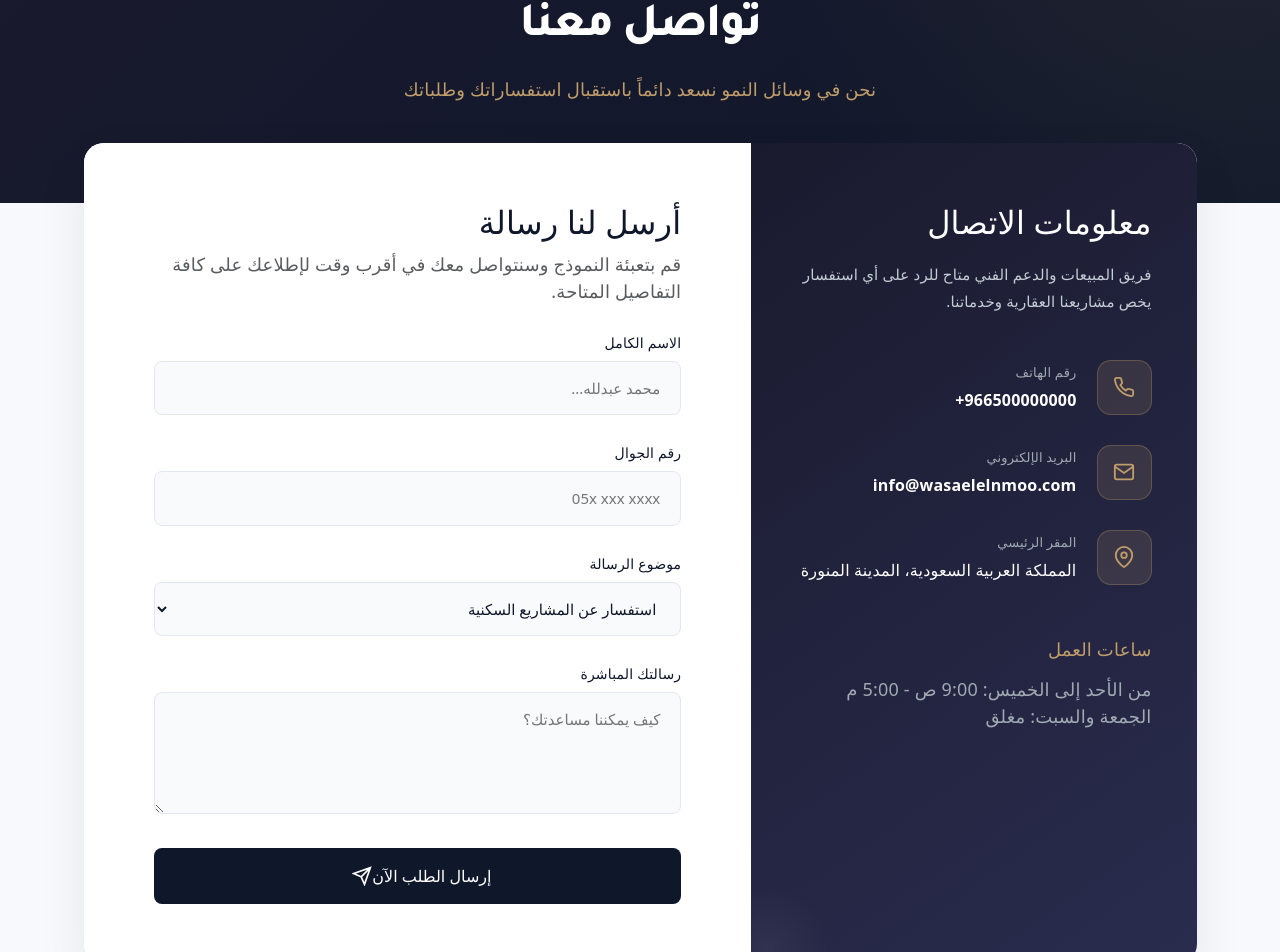
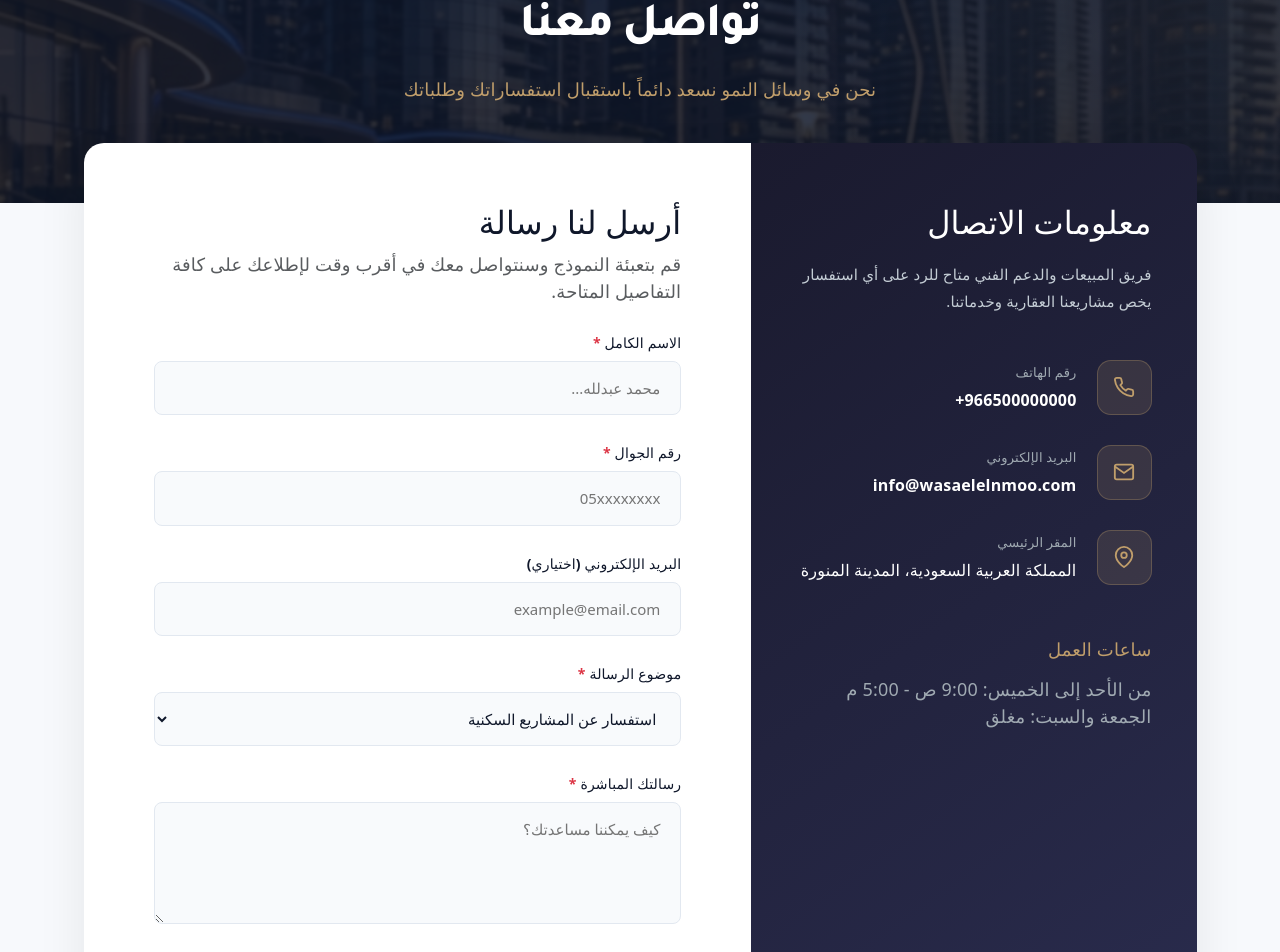
Before and after one commit to OmarEltabakh/New-Project, a React (Vite) app: page /contact in a window 1280 px wide. Shown: the part 140-1092 px from the top of the page. Built offline with nearby package versions, Linux system fonts and the light colour scheme.

Commit message:
contact us page added

```diff
--- a/src/components/Navbar/Navbar.jsx
+++ b/src/components/Navbar/Navbar.jsx
@@ -51,7 +51,7 @@ const Navbar = () => {
           </li>
           <li><Link to="/#services" onClick={closeMenu}>خدمات الشركة</Link></li>
           <li><Link to="/#partners" onClick={closeMenu}>شركاء النجاح</Link></li>
-          {/* <li><Link to="/contacts" onClick={closeMenu}>تواصل معنا</Link></li> */}
+          <li><Link to="/contact" onClick={closeMenu}>تواصل معنا</Link></li>
         </ul>
 
       </div>
--- a/src/pages/Contact/Contact.css
+++ b/src/pages/Contact/Contact.css
@@ -40,7 +40,7 @@
 .contact-grid {
   display: grid;
   grid-template-columns: 40% 60%;
-  background: #fff;
+  background: transparent;
   border-radius: 20px;
   box-shadow: 0 20px 50px rgba(0, 0, 0, 0.08);
   overflow: hidden;
@@ -52,7 +52,6 @@
   color: #fff;
   padding: 60px 45px;
   position: relative;
-  border-radius: 0 !important;
   overflow: hidden;
 }
 
--- a/src/pages/Contact/Contact.jsx
+++ b/src/pages/Contact/Contact.jsx
@@ -1,12 +1,96 @@
-import React from 'react';
+import React, { useState } from 'react';
 import './Contact.css';
+import contactBg from '../../assets/contact-bg.png';
 
 const Contact = () => {
+  const [formData, setFormData] = useState({
+    name: '',
+    phone: '',
+    email: '',
+    subject: 'استفسار عن المشاريع السكنية',
+    message: ''
+  });
+
+  const [loading, setLoading] = useState(false);
+  const [status, setStatus] = useState(null);
+
+  const handleChange = (e) => {
+    const { name, value } = e.target;
+    setFormData(prev => ({
+      ...prev,
+      [name]: value
+    }));
+  };
+
+  // Saudi phone numbers start with 05 (or +9665 or 5) and have 10 digits generally, simplified here to typical input.
+  const isPhoneValid = (phone) => {
+    const regex = /^(?:\+9665|05|5)\d{8}$/;
+    return regex.test(phone.replace(/\s/g, ''));
+  };
+
+  const isFormValid = () => {
+    return (
+      formData.name.trim() !== '' &&
+      isPhoneValid(formData.phone) &&
+      formData.message.trim() !== ''
+    );
+  };
+
+const handleSubmit = async (e) => {
+    e.preventDefault();
+    if (!isFormValid()) return;
+
+    setLoading(true);
+    setStatus(null);
+
+    const SCRIPT_URL = 'https://script.google.com/macros/s/AKfycbyCQTD9EmBtAdolD1Ntq4n2BTa77ktlSrYgb95hwARLmMQ4qc8itRQZCxziLaLUjRJh1w/exec';
+
+    try {
+      const params = new URLSearchParams();
+      params.append('name', formData.name);
+      params.append('phone', formData.phone);
+      params.append('email', formData.email);
+      params.append('subject', formData.subject);
+      params.append('message', formData.message);
+
+      await fetch(SCRIPT_URL, {
+        method: 'POST',
+        body: params,
+        mode: 'no-cors',
+        headers: {
+          'Content-Type': 'application/x-www-form-urlencoded'
+        }
+      });
+
+      setStatus('success');
+      setFormData({
+        name: '',
+        phone: '',
+        email: '',
+        subject: 'استفسار عن المشاريع السكنية',
+        message: ''
+      });
+    } catch (error) {
+      console.error("Error sending data:", error);
+      setStatus('error');
+    }
+
+    setLoading(false);
+  };
+
   return (
     <div className="contact-page-wrapper">
       {/* Contact Hero Area */}
-      <div className="contact-hero">
-        <div className="container text-center text-white">
+      <div
+        className="contact-hero"
+        style={{
+          backgroundImage: `url(${contactBg})`,
+          backgroundSize: 'cover',
+          backgroundPosition: 'center'
+        }}
+      >
+        <div style={{position: 'absolute', top: 0, left: 0, right: 0, bottom: 0, backgroundColor: 'rgba(15, 23, 42, 0.85)'}}></div>
+        <div className="container text-center text-white" style={{position: 'relative', zIndex: 1}}>
           <h1 className="contact-title-main">تواصل معنا</h1>
           <p className="contact-subtitle mt-3">نحن في وسائل النمو نسعد دائماً باستقبال استفساراتك وطلباتك</p>
         </div>
@@ -64,20 +148,37 @@ const Contact = () => {
             <h3 className="form-header">أرسل لنا رسالة</h3>
             <p className="text-muted mb-4">قم بتعبئة النموذج وسنتواصل معك في أقرب وقت لإطلاعك على كافة التفاصيل المتاحة.</p>
 
-            <form className="contact-form">
+            {status === 'success' && (
+              <div className="alert alert-success mb-4" role="alert" style={{backgroundColor: '#e6f4ea', color: '#137333', padding: '15px', borderRadius: '8px', border: '1px solid #ceead6'}}>
+                شكراً لتواصلك معنا! تم استلام رسالتك وسنقوم بالرد عليك في أقرب وقت.
+              </div>
+            )}
+
+            {status === 'error' && (
+              <div className="alert alert-danger mb-4" role="alert" style={{backgroundColor: '#fce8e6', color: '#c5221f', padding: '15px', borderRadius: '8px', border: '1px solid #fad2cf'}}>
+                عذراً، حدث خطأ أثناء إرسال الرسالة. يرجى المحاولة مرة أخرى.
+              </div>
+            )}
+
+            <form className="contact-form" onSubmit={handleSubmit}>
               <div className="form-group mb-4">
-                <label className="custom-label">الاسم الكامل</label>
-                <input type="text" className="custom-input" placeholder="محمد عبدلله..." />
+                <label className="custom-label">الاسم الكامل <span className="text-danger">*</span></label>
+                <input required name="name" value={formData.name} onChange={handleChange} type="text" className="custom-input" placeholder="محمد عبدلله..." />
               </div>
 
               <div className="form-group mb-4">
-                <label className="custom-label">رقم الجوال</label>
-                <input type="tel" className="custom-input" placeholder="05x xxx xxxx" dir="ltr" style={{ textAlign: 'right' }} />
+                <label className="custom-label">رقم الجوال <span className="text-danger">*</span> {formData.phone && !isPhoneValid(formData.phone) && <span style={{color: 'red', fontSize: '12px', fontWeight: 'normal'}}>(رقم سعودي غير صحيح)</span>}</label>
+                <input required name="phone" value={formData.phone} onChange={handleChange} type="tel" className="custom-input" placeholder="05xxxxxxxx" dir="ltr" style={{ textAlign: 'right', borderColor: formData.phone && !isPhoneValid(formData.phone) ? 'red' : '' }} />
               </div>
 
               <div className="form-group mb-4">
-                <label className="custom-label">موضوع الرسالة</label>
-                <select className="custom-input custom-select">
+                <label className="custom-label">البريد الإلكتروني (اختياري)</label>
+                <input name="email" value={formData.email} onChange={handleChange} type="email" className="custom-input" placeholder="example@email.com" dir="ltr" style={{ textAlign: 'right' }} />
+              </div>
+
+              <div className="form-group mb-4">
+                <label className="custom-label">موضوع الرسالة <span className="text-danger">*</span></label>
+                <select required name="subject" value={formData.subject} onChange={handleChange} className="custom-input custom-select">
                   <option>استفسار عن المشاريع السكنية</option>
                   <option>طلب إدارة أملاك</option>
                   <option>خدمات التطوير العقاري</option>
@@ -86,13 +187,18 @@ const Contact = () => {
               </div>
 
               <div className="form-group mb-4">
-                <label className="custom-label">رسالتك المباشرة</label>
-                <textarea className="custom-textarea" rows="4" placeholder="كيف يمكننا مساعدتك؟"></textarea>
+                <label className="custom-label">رسالتك المباشرة <span className="text-danger">*</span></label>
+                <textarea required name="message" value={formData.message} onChange={handleChange} className="custom-textarea" rows="4" placeholder="كيف يمكننا مساعدتك؟"></textarea>
               </div>
 
-              <button type="submit" className="custom-submit-btn w-100">
-                إرسال الطلب الآن
-                <svg className="ms-2" viewBox="0 0 24 24" width="20" height="20" fill="none" stroke="currentColor" strokeWidth="2"><path d="M22 2L11 13M22 2l-7 20-4-9-9-4 20-7z"/></svg>
+              <button
+                type="submit"
+                className="custom-submit-btn w-100"
+                disabled={!isFormValid() || loading}
+                style={{ opacity: (!isFormValid() || loading) ? 0.6 : 1, cursor: (!isFormValid() || loading) ? 'not-allowed' : 'pointer'}}
+              >
+                {loading ? 'جاري الإرسال...' : 'إرسال الطلب الآن'}
+                {!loading && <svg className="ms-2" viewBox="0 0 24 24" width="20" height="20" fill="none" stroke="currentColor" strokeWidth="2"><path d="M22 2L11 13M22 2l-7 20-4-9-9-4 20-7z"/></svg>}
               </button>
             </form>
           </div>
```
Also changed, not shown: src/assets/contact-bg.png (added).
